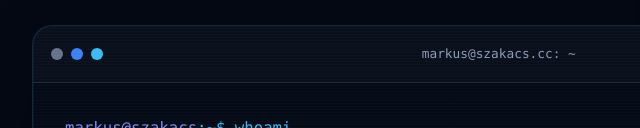
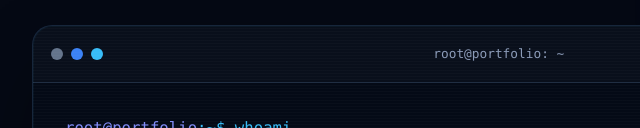
Before and after one commit to b05at/szakacs.cc, a plain HTML site: page index.html in a window 1280 px wide. Shown: the part 824-952 px from the top of the page, 88-728 px from the left. Drawn offline with Linux system fonts and the light colour scheme.

Commit message:
Terminal: E-Mail-ähnlichen Prompt durch root@portfolio ersetzen
Co-Authored-By: Claude Opus 5.5 <noreply@anthropic.com>
Claude-Session: https://claude.ai/code/session_01NszqLPhPuj89dJt2TZHYN4

```diff
--- a/index.html
+++ b/index.html
@@ -538,7 +538,7 @@ footer{
         <div class="terminal reveal" style="--d:.2s">
             <div class="topbar">
                 <i></i><i></i><i></i>
-                <span class="title">markus@szakacs.cc: ~</span>
+                <span class="title">root@portfolio: ~</span>
                 <button class="skip" id="skip" type="button">überspringen</button>
             </div>
             <div class="screen" id="screen" aria-live="polite"></div>
@@ -640,7 +640,7 @@ footer{
     function promptLine() {
         const p = document.createElement("p");
         p.className = "line prompt";
-        p.innerHTML = "<b>markus@szakacs</b>:~$ ";
+        p.innerHTML = "<b>root@portfolio</b>:~$ ";
         screen.appendChild(p);
         return p;
     }
```
